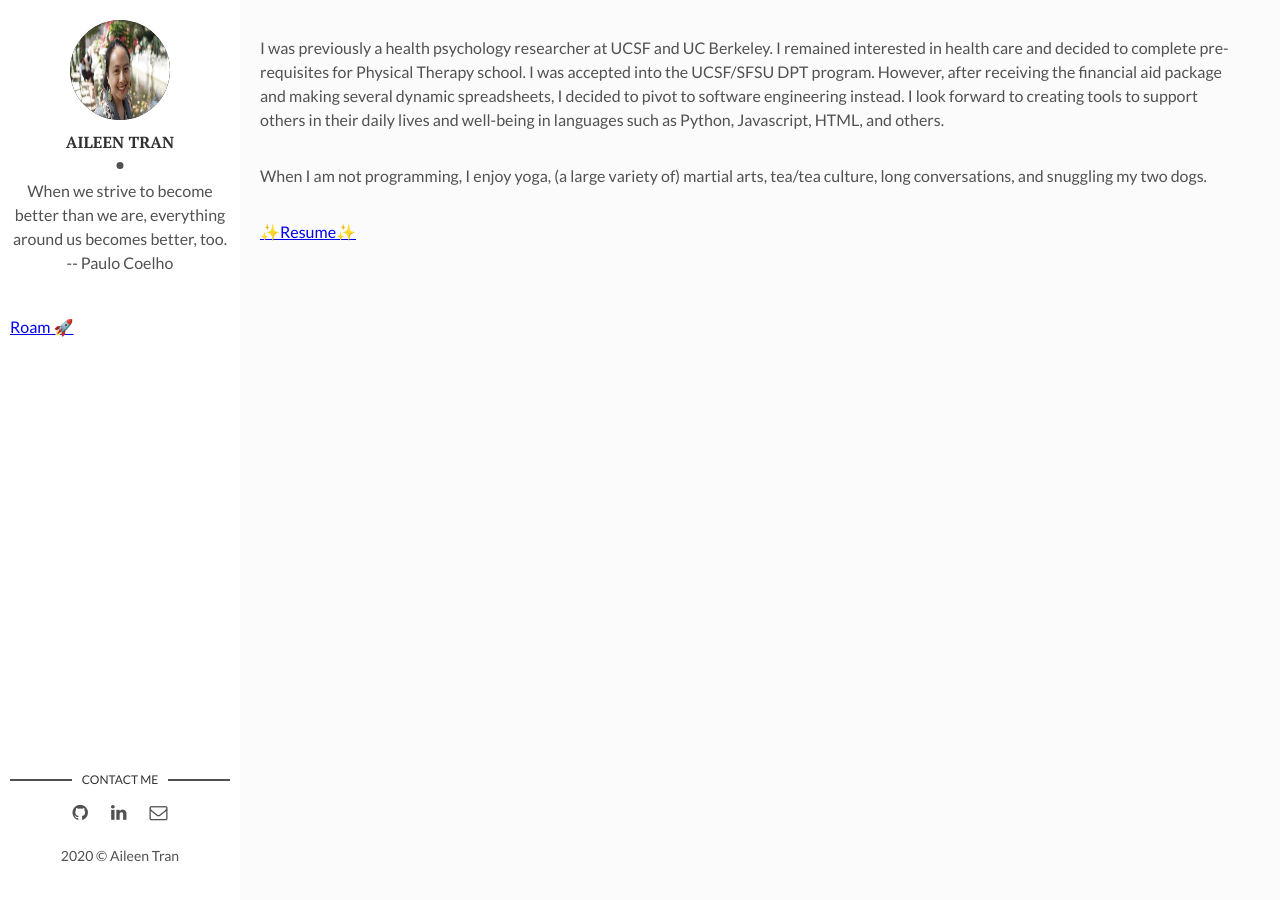
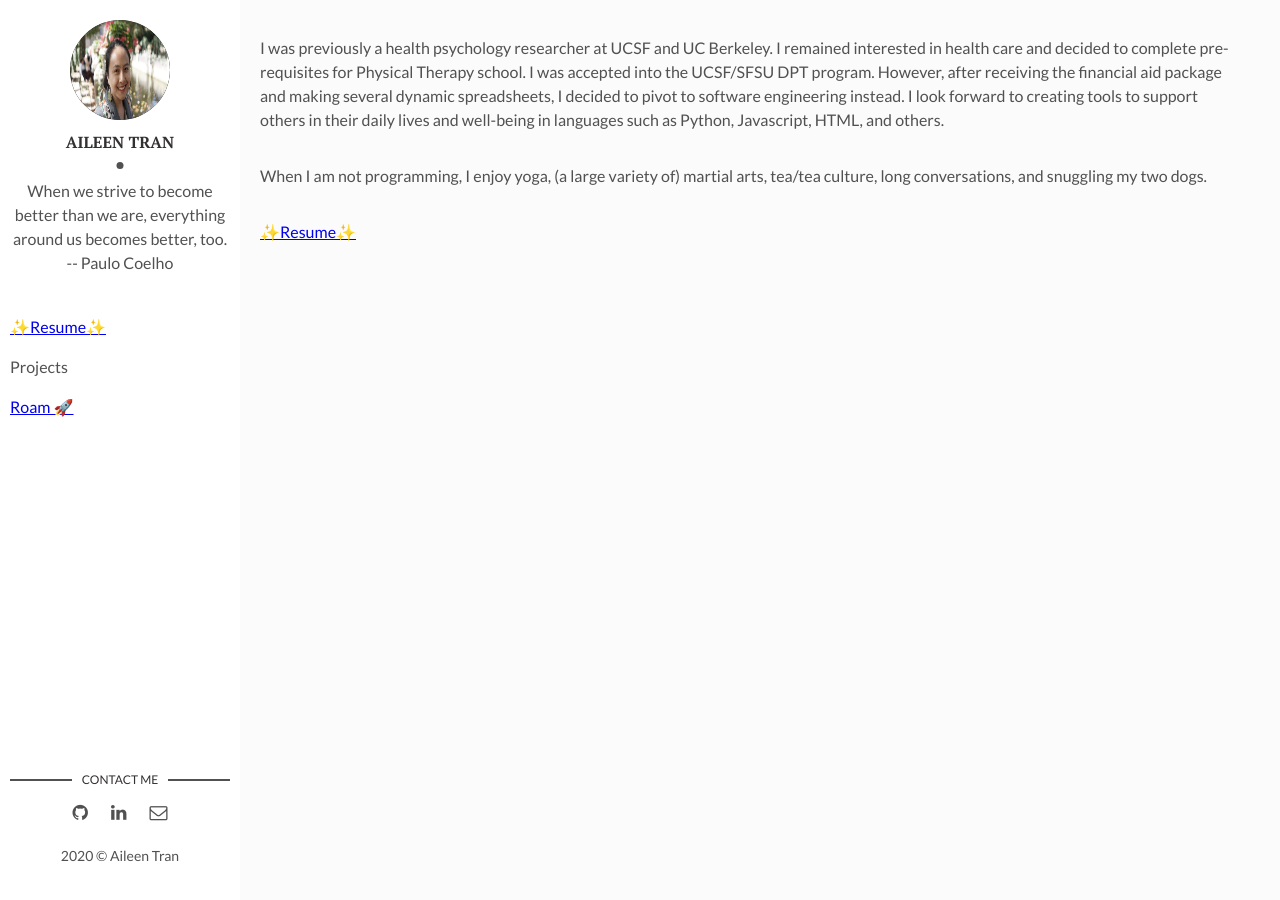
Before and after one commit to aileentran/aileentran.github.io, a Jekyll site: the page built from index.md, in a window 1280 px wide. Built offline with Jekyll 4.4.1, drawn with Linux system fonts in a browser that asks for light colours; the list of posts is cut into pages by our own code.

Commit message:
linked resume and added projects title

```diff
--- a/_layouts/main.html
+++ b/_layouts/main.html
@@ -11,9 +11,13 @@ layout: default
     <div class="author-name">{{site.author}}</div>
       <p>{{site.about-author}}</p>
     </div>
-    <div class="projects">
+    <div class="resume">
+      <a href="/assets/ResumeAileenTran.pdf">✨Resume✨</a>
+    </div>
+    <div class="projects-list">
+      <p>Projects</p>
       {% for project in site.projects %}
-      <a href="{{ project.url }}">{{ project.title }}</a>
+      <a href="{{project.url}}">{{project.title}}</a>
       {% endfor %}
     </div>
   </header> <!-- End Header -->
```
